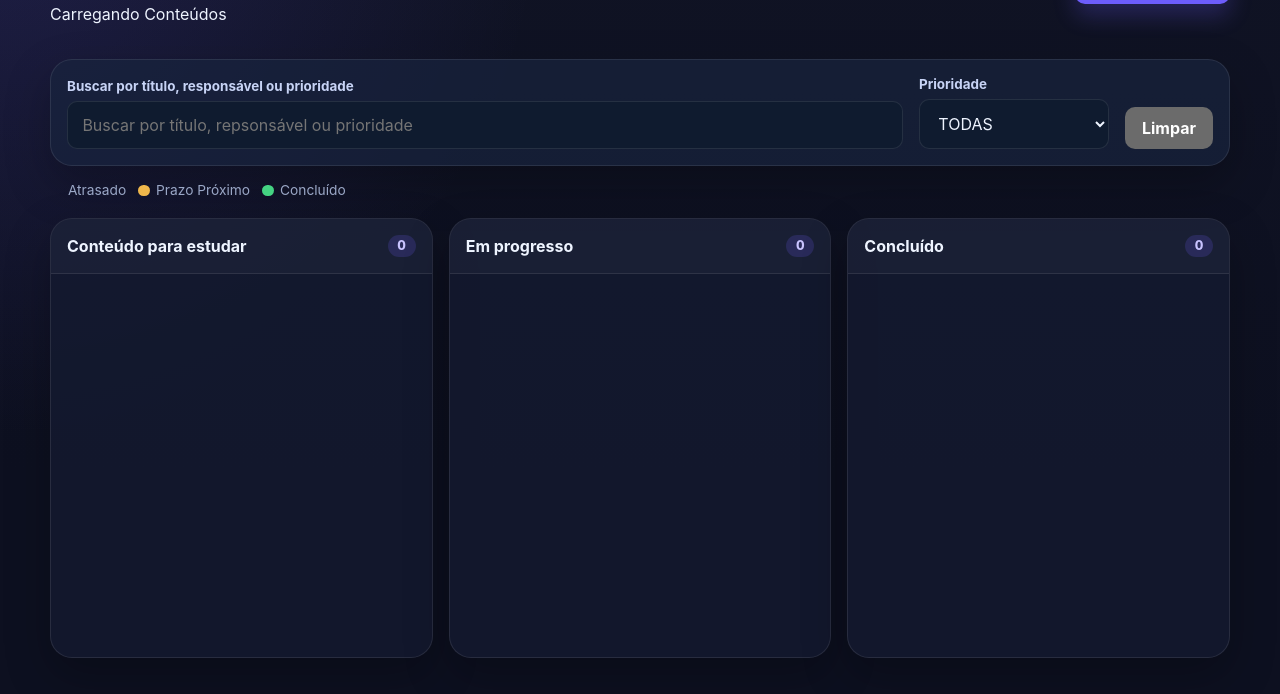
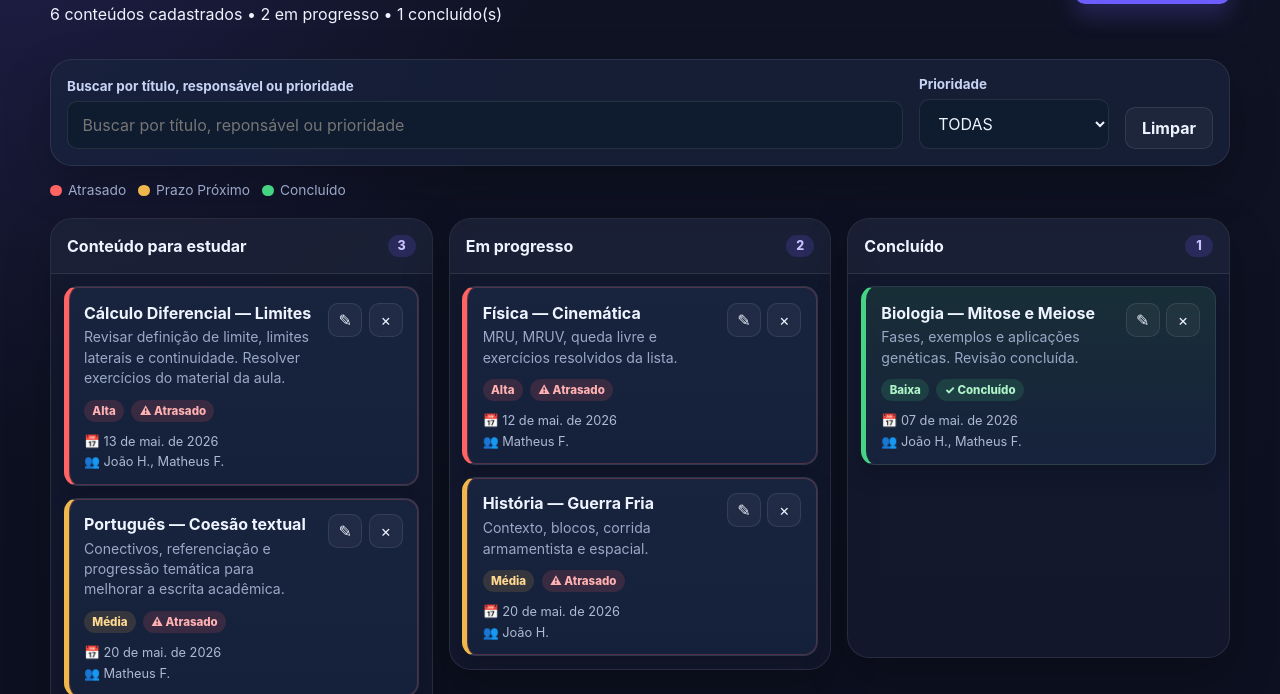
Before and after one commit to framatheus/PWEB, a plain HTML site: page ProjetoFinal/index.html in a window 1280 px wide. Shown: the part 106-800 px from the top of the page. Drawn offline with Linux system fonts and the light colour scheme.

Commit message:
Add files via upload

```diff
--- a/ProjetoFinal/cadastro.html
+++ b/ProjetoFinal/cadastro.html
@@ -123,6 +123,6 @@
     </form>
   </main>
 
-  <script src="js/app.js"></script>
+  <script src="app.js"></script>
 </body>
 </html>
--- a/ProjetoFinal/index.html
+++ b/ProjetoFinal/index.html
@@ -20,16 +20,16 @@
     <main id="conteudo-principal" class="container">
         <section class="toolbar" aria-label="Filtros do quadro">
             <div class="field field-search">
-                <label for="buscaTitulo">Buscar por título, responsável ou prioridade</label>
+                <label for="searchInput">Buscar por título, responsável ou prioridade</label>
                 <input
-                id="buscaTitulo"
+                id="searchInput"
                 type="search"
-                placeholder="Buscar por título, repsonsável ou prioridade"
+                placeholder="Buscar por título, reponsável ou prioridade"
                 autocomplete="off"/>
             </div>
             <div class="field">
-                <label for="prioridadeFiltro">Prioridade</label>
-                <select id="prioridadeFiltro">
+                <label for="priorityFilter">Prioridade</label>
+                <select id="priorityFilter">
                     <option value="">TODAS</option>
                     <option value="Alta">ALTA</option>
                     <option value="Média">MÉDIA</option>
@@ -37,11 +37,11 @@
                 </select>
             </div>
 
-            <button id="limparFiltros" class="btn btn-secundary" type="button">Limpar</button>
+            <button id="clearFilters" class="btn btn-secondary" type="button">Limpar</button>
         </section>
 
         <section class="legend" aria-label="Legenda de Avisos">
-            <span><strong class="dot dot-overdure"></strong>Atrasado</span>
+            <span><strong class="dot dot-overdue"></strong>Atrasado</span>
             <span><strong class="dot dot-soon"></strong>Prazo Próximo</span>
             <span><strong class="dot dot-done"></strong>Concluído</span>
         </section>
@@ -73,6 +73,6 @@
     </section>
   </main>
 
-  <script src="js/app.js"></script>
+  <script src="app.js"></script>
 </body>
 </html>
```
